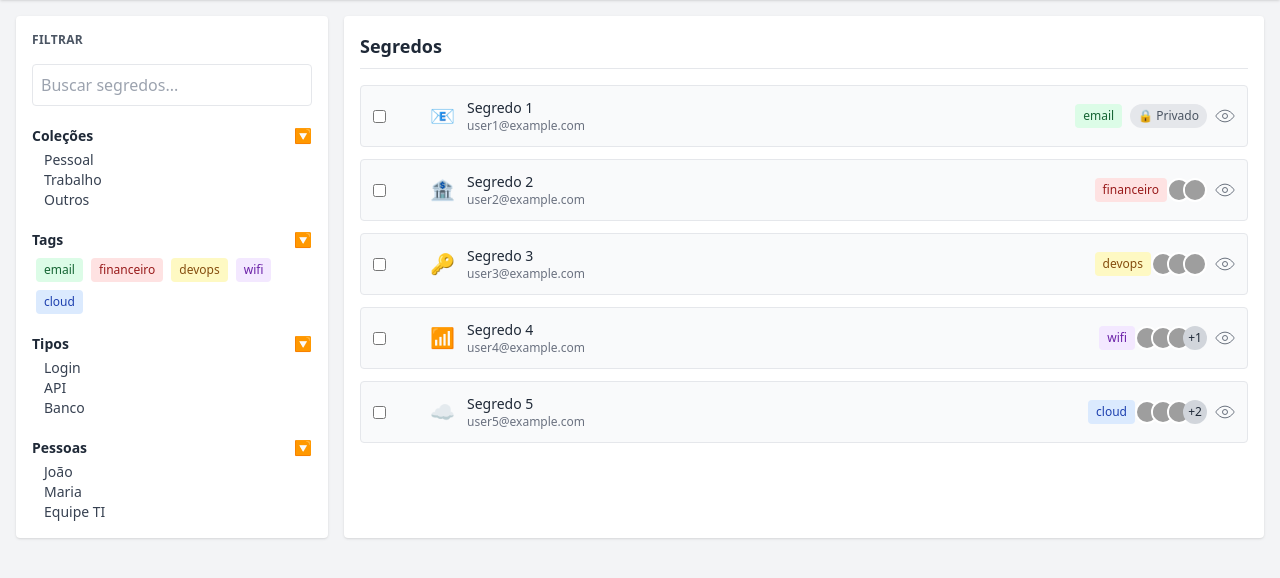
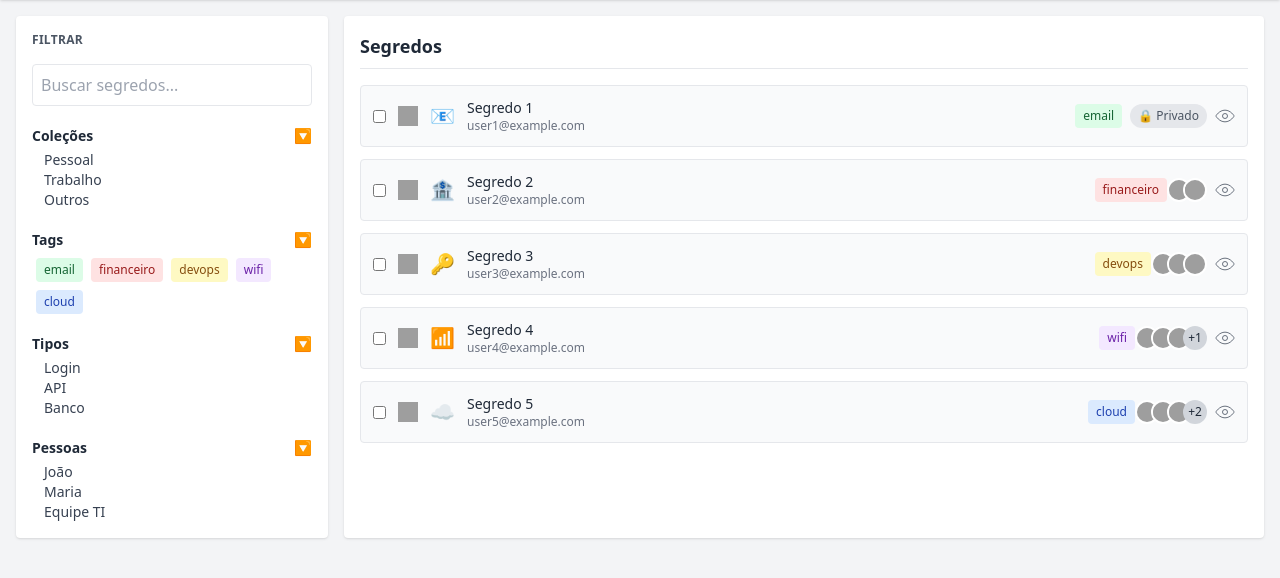
Before and after one commit to venturas/pig, a Flask app: page /dashboard in a window 1280 px wide. Shown: the part 68-646 px from the top of the page. Run offline with Flask 3, Linux system fonts and the light colour scheme; the visitor is signed in with stand-in values (Sample User, id 1); some libraries are stand-ins or nearby versions; grey boxes are pictures that could not be loaded.

Commit message:
Update dashboard.html

```diff
--- a/app/templates/dashboard.html
+++ b/app/templates/dashboard.html
@@ -73,7 +73,7 @@
         <div class="flex items-center gap-3">
           <input type="checkbox" />
           <button class="text-gray-600 hover:text-gray-800" title="Menu">
-            <svg xmlns="http://www.w3.org/2000/svg" class="w-5 h-5" viewBox="0 0 24 24" fill="currentColor"><path d="M3 6h18M3 12h18M3 18h18"/></svg>
+            <img src="https://cdn-icons-png.flaticon.com/512/2311/2311524.png" alt="menu" class="w-5 h-5" />
           </button>
           <span class="text-xl">📧</span>
           <div>
@@ -96,7 +96,7 @@
         <div class="flex items-center gap-3">
           <input type="checkbox" />
           <button class="text-gray-600 hover:text-gray-800" title="Menu">
-            <svg xmlns="http://www.w3.org/2000/svg" class="w-5 h-5" viewBox="0 0 24 24" fill="currentColor"><path d="M3 6h18M3 12h18M3 18h18"/></svg>
+            <img src="https://cdn-icons-png.flaticon.com/512/2311/2311524.png" alt="menu" class="w-5 h-5" />
           </button>
           <span class="text-xl">🏦</span>
           <div>
@@ -119,7 +119,7 @@
         <div class="flex items-center gap-3">
           <input type="checkbox" />
           <button class="text-gray-600 hover:text-gray-800" title="Menu">
-            <svg xmlns="http://www.w3.org/2000/svg" class="w-5 h-5" viewBox="0 0 24 24" fill="currentColor"><path d="M3 6h18M3 12h18M3 18h18"/></svg>
+            <img src="https://cdn-icons-png.flaticon.com/512/2311/2311524.png" alt="menu" class="w-5 h-5" />
           </button>
           <span class="text-xl">🔑</span>
           <div>
@@ -142,7 +142,7 @@
         <div class="flex items-center gap-3">
           <input type="checkbox" />
           <button class="text-gray-600 hover:text-gray-800" title="Menu">
-            <svg xmlns="http://www.w3.org/2000/svg" class="w-5 h-5" viewBox="0 0 24 24" fill="currentColor"><path d="M3 6h18M3 12h18M3 18h18"/></svg>
+            <img src="https://cdn-icons-png.flaticon.com/512/2311/2311524.png" alt="menu" class="w-5 h-5" />
           </button>
           <span class="text-xl">📶</span>
           <div>
@@ -165,7 +165,7 @@
         <div class="flex items-center gap-3">
           <input type="checkbox" />
           <button class="text-gray-600 hover:text-gray-800" title="Menu">
-            <svg xmlns="http://www.w3.org/2000/svg" class="w-5 h-5" viewBox="0 0 24 24" fill="currentColor"><path d="M3 6h18M3 12h18M3 18h18"/></svg>
+            <img src="https://cdn-icons-png.flaticon.com/512/2311/2311524.png" alt="menu" class="w-5 h-5" />
           </button>
           <span class="text-xl">☁️</span>
           <div>
```
